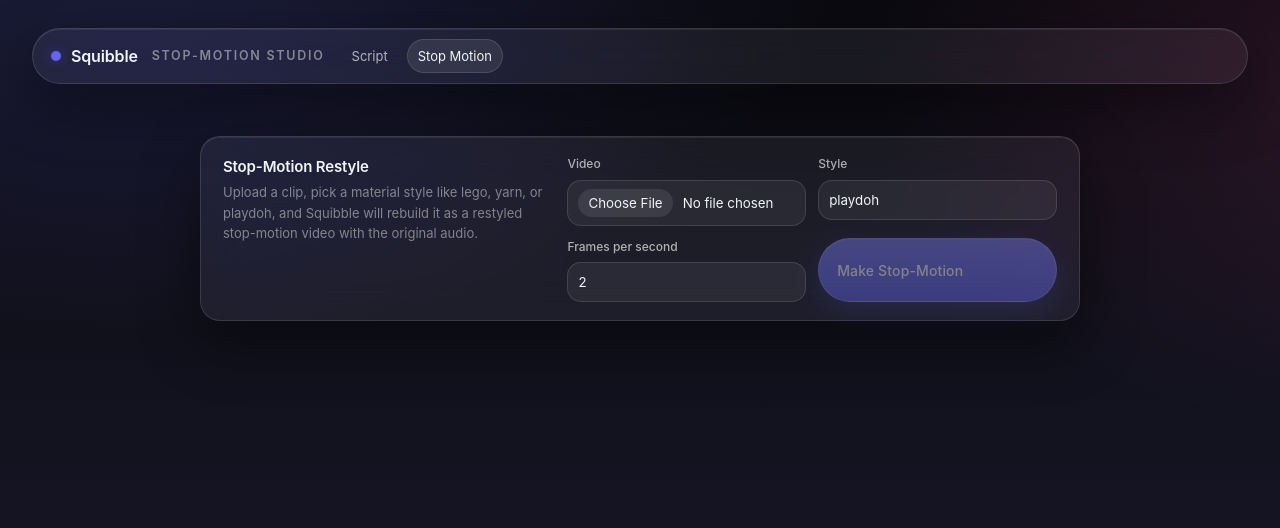
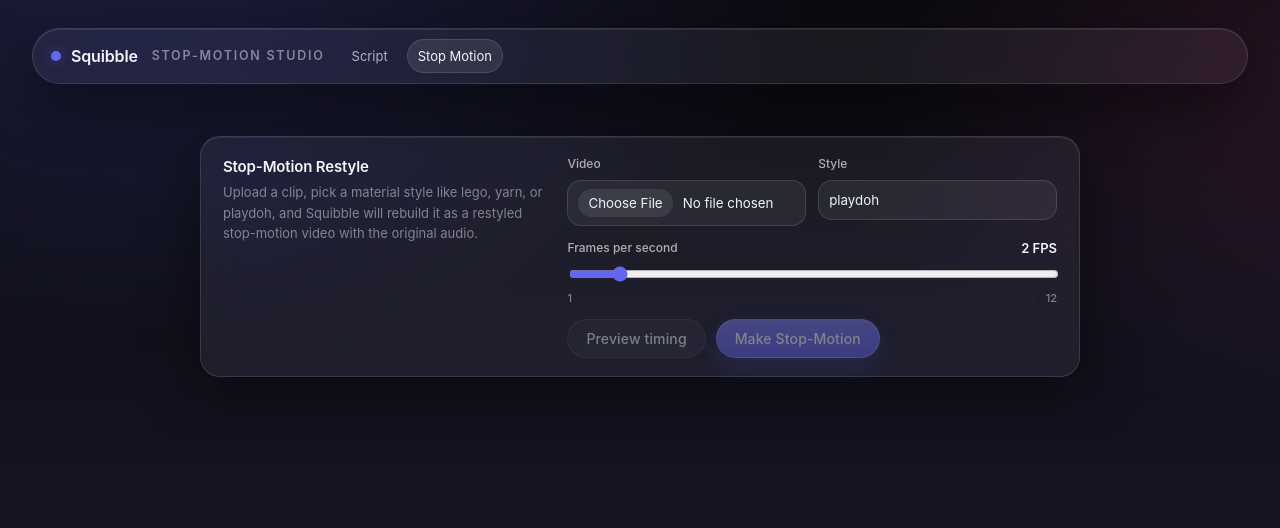
Before and after one commit to TbrosN/squibble, a Next.js app in the folder frontend/: page /stop-motion in a window 1280 px wide. Shown: the top 528 px of the page. Built offline with nearby package versions, Linux system fonts and the light colour scheme; no server answers.

Commit message:
adds fps preview UI

```diff
--- a/frontend/src/app/page.module.css
+++ b/frontend/src/app/page.module.css
@@ -172,6 +172,43 @@
   box-shadow: 0 0 0 3px var(--accent-glow);
 }
 
+.fpsField {
+  grid-column: 1 / -1;
+}
+
+.fpsLabel {
+  display: flex;
+  align-items: center;
+  justify-content: space-between;
+  gap: 12px;
+}
+
+.fpsLabel strong {
+  color: var(--text);
+  font-size: 13px;
+  font-weight: 600;
+  white-space: nowrap;
+}
+
+.field input[type="range"] {
+  min-height: auto;
+  padding: 0;
+  border: 0;
+  accent-color: var(--accent);
+  cursor: pointer;
+}
+
+.field input[type="range"]:focus {
+  box-shadow: none;
+}
+
+.fpsScale {
+  display: flex;
+  justify-content: space-between;
+  color: var(--text-muted);
+  font-size: 11px;
+}
+
 .field input::file-selector-button {
   border: 0;
   border-radius: 999px;
@@ -181,6 +218,13 @@
   margin-right: 10px;
   font: inherit;
   cursor: pointer;
+}
+
+.stopMotionActions {
+  grid-column: 1 / -1;
+  display: flex;
+  flex-wrap: wrap;
+  gap: 10px;
 }
 
 .stopMotionError {
@@ -212,6 +256,7 @@
 }
 
 .videoPreviewCard {
+  width: 100%;
   display: flex;
   flex-direction: column;
   gap: 8px;
--- a/frontend/src/app/stop-motion/page.tsx
+++ b/frontend/src/app/stop-motion/page.tsx
@@ -6,22 +6,63 @@
 import { Button } from "@/components/shared/Button";
 import { GlassPanel } from "@/components/shared/GlassPanel";
 import { apiClient } from "@/lib/apiClient";
-import type { StopMotionResponse } from "@/types";
+import type { StopMotionPreviewResponse, StopMotionResponse } from "@/types";
 import styles from "../page.module.css";
+
+type BusyAction = "preview" | "create" | null;
+
+const FPS_MIN = 1;
+const FPS_MAX = 12;
+const FPS_STEP = 0.5;
+
+function formatFps(value: number): string {
+  return Number.isInteger(value) ? String(value) : value.toFixed(1);
+}
 
 export default function StopMotionPage() {
   const [file, setFile] = useState<File | null>(null);
   const [style, setStyle] = useState("playdoh");
   const [framesPerSecond, setFramesPerSecond] = useState(2);
-  const [busy, setBusy] = useState(false);
+  const [busyAction, setBusyAction] = useState<BusyAction>(null);
   const [error, setError] = useState<string | null>(null);
+  const [timingPreview, setTimingPreview] =
+    useState<StopMotionPreviewResponse | null>(null);
   const [result, setResult] = useState<StopMotionResponse | null>(null);
+  const busy = busyAction !== null;
 
   const handleFile = useCallback((event: ChangeEvent<HTMLInputElement>) => {
     setFile(event.target.files?.[0] ?? null);
+    setTimingPreview(null);
     setResult(null);
     setError(null);
   }, []);
+
+  const previewTiming = useCallback(async () => {
+    if (!file) {
+      setError("Choose a video first.");
+      return;
+    }
+
+    setBusyAction("preview");
+    setError(null);
+    setTimingPreview(null);
+
+    try {
+      const response = await apiClient.previewStopMotionTiming(
+        file,
+        framesPerSecond,
+      );
+      setTimingPreview(response);
+    } catch (e) {
+      const message =
+        e instanceof Error
+          ? e.message
+          : "Couldn't preview the timing. Please try again.";
+      setError(message);
+    } finally {
+      setBusyAction(null);
+    }
+  }, [file, framesPerSecond]);
 
   const createStopMotion = useCallback(
     async (event: FormEvent<HTMLFormElement>) => {
@@ -31,7 +72,7 @@
         return;
       }
 
-      setBusy(true);
+      setBusyAction("create");
       setError(null);
       setResult(null);
 
@@ -49,12 +90,13 @@
             : "Couldn't restyle the video. Please try again.";
         setError(message);
       } finally {
-        setBusy(false);
+        setBusyAction(null);
       }
     },
     [file, framesPerSecond, style],
   );
 
+  const timingPreviewUrl = apiClient.assetUrl(timingPreview?.preview_url);
   const stopMotionPreviewUrl = apiClient.assetUrl(result?.preview_url);
   const stylizedPreviewUrl = apiClient.assetUrl(result?.stylized_preview_url);
   const downloadUrl = apiClient.assetUrl(result?.download_url);
@@ -112,31 +154,64 @@
                   disabled={busy}
                 />
               </label>
-              <label className={styles.field}>
-                <span>Frames per second</span>
+              <label className={`${styles.field} ${styles.fpsField}`}>
+                <span className={styles.fpsLabel}>
+                  Frames per second
+                  <strong>{formatFps(framesPerSecond)} FPS</strong>
+                </span>
                 <input
-                  type="number"
-                  min={1}
-                  max={12}
+                  type="range"
+                  min={FPS_MIN}
+                  max={FPS_MAX}
+                  step={FPS_STEP}
                   value={framesPerSecond}
                   onChange={(event) =>
                     setFramesPerSecond(Number(event.target.value))
                   }
                   disabled={busy}
                 />
+                <div className={styles.fpsScale} aria-hidden>
+                  <span>{FPS_MIN}</span>
+                  <span>{FPS_MAX}</span>
+                </div>
               </label>
+              <div className={styles.stopMotionActions}>
+                <Button
+                  variant="ghost"
+                  size="md"
+                  type="button"
+                  onClick={previewTiming}
+                  disabled={busy || !file}
+                >
+                  {busyAction === "preview" ? "Previewing..." : "Preview timing"}
+                </Button>
                 <Button
                   variant="primary"
                   size="md"
                   type="submit"
                   disabled={busy || !file}
                 >
-                {busy ? "Restyling..." : "Make Stop-Motion"}
+                  {busyAction === "create" ? "Restyling..." : "Make Stop-Motion"}
                 </Button>
+              </div>
             </div>
           </form>
 
           {error && <p className={styles.stopMotionError}>{error}</p>}
+
+          {timingPreview && timingPreviewUrl && (
+            <div className={styles.stopMotionResult}>
+              <div className={styles.stopMotionSummary}>
+                Timing preview at{" "}
+                {formatFps(timingPreview.frames_per_second)} FPS with{" "}
+                {timingPreview.frame_count} stop-motion frames.
+              </div>
+              <div className={styles.videoPreviewCard}>
+                <p>Adjust FPS and preview again until the motion feels right.</p>
+                <video controls src={timingPreviewUrl} />
+              </div>
+            </div>
+          )}
 
           {result && (
             <div className={styles.stopMotionResult}>
--- a/frontend/src/lib/apiClient.ts
+++ b/frontend/src/lib/apiClient.ts
@@ -2,6 +2,7 @@
   ChatRequest,
   ChatResponse,
   ScriptLine,
+  StopMotionPreviewResponse,
   StopMotionResponse,
 } from "@/types";
 
@@ -103,6 +104,35 @@
     return (await response.json()) as StopMotionResponse;
   },
 
+  async previewStopMotionTiming(
+    file: File,
+    framesPerSecond: number,
+  ): Promise<StopMotionPreviewResponse> {
+    const form = new FormData();
+    form.append("file", file);
+    form.append("frames_per_second", String(framesPerSecond));
+
+    const response = await fetch(`${API_BASE_URL}/stopmotion/timing-preview`, {
+      method: "POST",
+      body: form,
+    });
+
+    if (!response.ok) {
+      let message = "Couldn't preview the timing. Please try a shorter clip.";
+      try {
+        const body = await response.json();
+        if (body && typeof body.error === "string") {
+          message = body.error;
+        }
+      } catch {
+        // fall through
+      }
+      throw new ApiError(message, response.status);
+    }
+
+    return (await response.json()) as StopMotionPreviewResponse;
+  },
+
   streamUrl(jobId: string): string {
     return `${API_BASE_URL}/generate/stream/${jobId}`;
   },
```
Also changed, not shown: frontend/src/types/index.ts (+7 -0 lines), 2 other files (tests, documents, lock files or other folders). Lines whose indentation alone changed are shown as unchanged.
